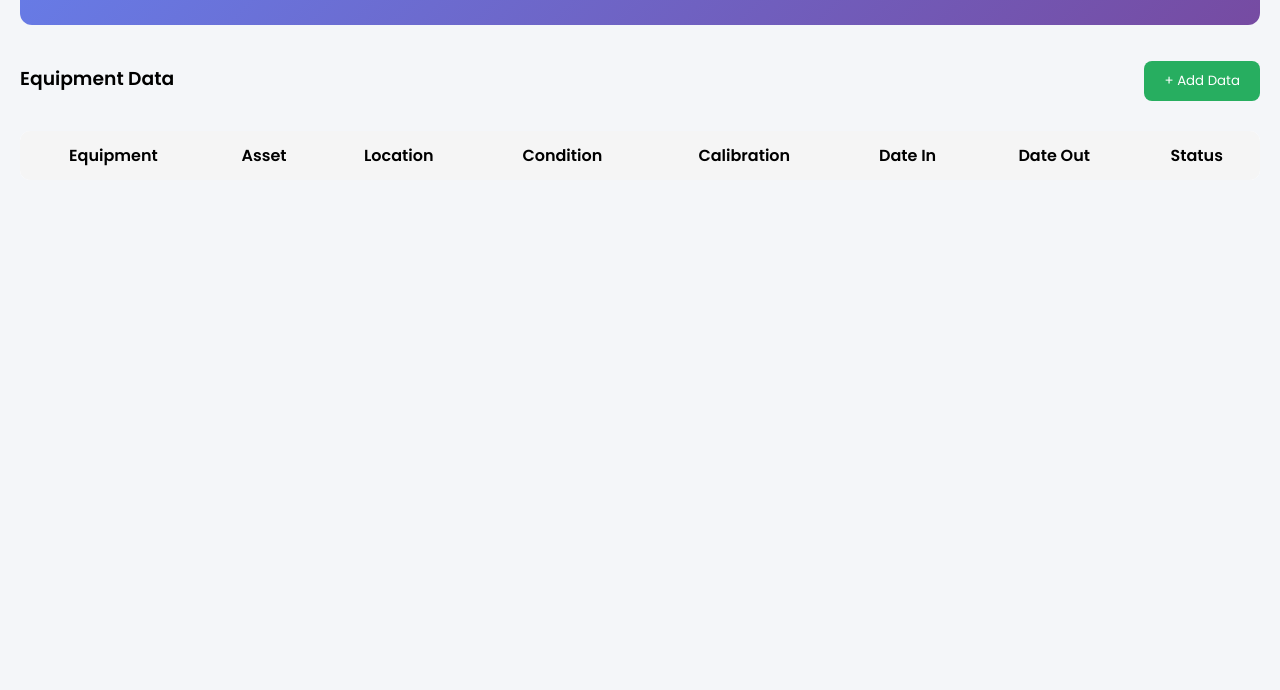
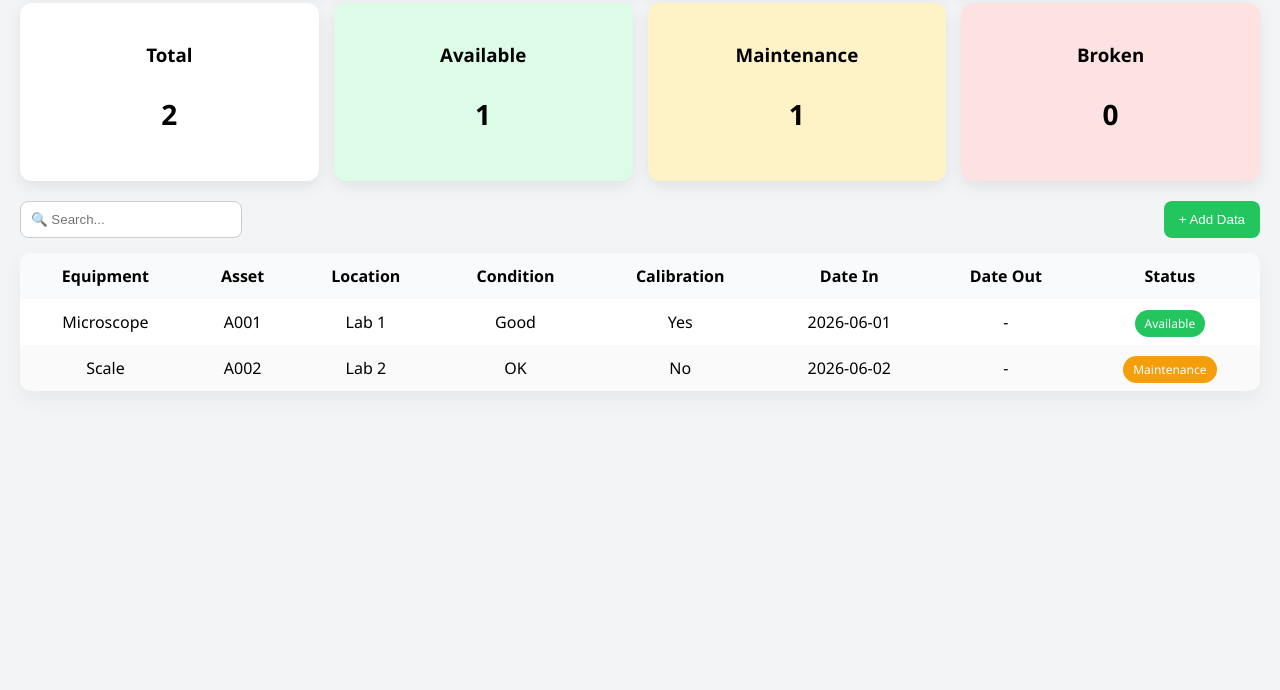
Before and after one commit to draihan125-alt/project-dias, a website: page index.html in a window 1280 px wide. Shown: the part 110-800 px from the top of the page. Drawn offline with Linux system fonts and the light colour scheme; no server answers.

Commit message:
Update index.html

```diff
--- a/index.html
+++ b/index.html
@@ -1,144 +1,160 @@
-<!doctype html>
-<html lang="id">
+<!DOCTYPE html><!DOCTYPE htmlen">
 <head>
 <meta charset="UTF-8">
 <title>RAMC Dashboard</title>
 
-<link href="https://fonts.googleapis.com/css2?family=Poppins:wght@400;500;600&display=swap" rel="stylesheet"/>
-
 <style>
-* {
-  font-family: 'Poppins', sans-serif;
-  box-sizing: border-box;
+body {
+  font-family: 'Segoe UI', sans-serif;
+  background: #f3f4f6;
+  margin: 0;
 }
 
-body {
-  margin: 0;
-  background: #f4f6f9;
+.container {
+  padding: 20px;
 }
 
-/* HEADER */
-.topbar {
-  background: linear-gradient(135deg, #667eea, #764ba2);
+.header {
+  background: linear-gradient(135deg, #6366f1, #7c3aed);
   color: white;
   padding: 20px;
-  margin: 20px;
   border-radius: 12px;
+  font-size: 24px;
+  font-weight: bold;
+  box-shadow: 0 8px 20px rgba(0,0,0,0.1);
 }
 
-/* TOOLBAR */
-.toolbar {
+/* CARDS */
+.cards {
+  display: flex;
+  gap: 15px;
+  margin: 20px 0;
+}
+
+.card {
+  flex: 1;
+  padding: 20px;
+  border-radius: 12px;
+  background: white;
+  box-shadow: 0 5px 15px rgba(0,0,0,0.08);
+  text-align: center;
+}
+
+.card p {
+  font-size: 28px;
+  font-weight: bold;
+}
+
+.green { background: #dcfce7; }
+.orange { background: #fef3c7; }
+.red { background: #fee2e2; }
+
+/* TOP */
+.top-bar {
   display: flex;
   justify-content: space-between;
-  align-items: center;
-  margin: 0 20px 10px;
+  margin-bottom: 15px;
 }
 
-/* BUTTON */
-.btn-add {
-  padding: 10px 20px;
-  background: #27ae60;
+input {
+  padding: 10px;
+  width: 200px;
+  border-radius: 8px;
+  border: 1px solid #ccc;
+}
+
+button {
+  background: #22c55e;
   color: white;
   border: none;
+  padding: 10px 15px;
   border-radius: 8px;
   cursor: pointer;
+  transition: 0.2s;
 }
 
-.btn-add:hover {
-  background: #219150;
+button:hover {
+  transform: scale(1.05);
+  background: #16a34a;
 }
 
 /* TABLE */
-.table-card {
-  background: white;
-  margin: 20px;
-  border-radius: 10px;
-  overflow: hidden;
-}
-
 table {
   width: 100%;
   border-collapse: collapse;
+  background: white;
+  border-radius: 12px;
+  overflow: hidden;
+  box-shadow: 0 8px 20px rgba(0,0,0,0.05);
+}
+
+th, td {
+  padding: 12px;
+  text-align: center;
 }
 
 th {
-  background: #f5f5f5;
-  padding: 12px;
+  background: #f9fafb;
 }
 
-td {
-  padding: 10px;
-  border-bottom: 1px solid #eee;
+tr:nth-child(even) {
+  background: #fafafa;
 }
 
 tr:hover {
-  background: #fafafa;
+  background: #f1f5f9;
 }
 
-/* BADGE */
-.badge-ok {
-  background: #d4edda;
+/* STATUS */
+.status {
   padding: 5px 10px;
   border-radius: 20px;
+  color: white;
+  font-size: 12px;
 }
 
-.badge-ng {
-  background: #f8d7da;
-  padding: 5px 10px;
-  border-radius: 20px;
-}
+.status.available { background: #22c55e; }
+.status.maintenance { background: #f59e0b; }
+.status.broken { background: #ef4444; }
 
-/* MODAL */
-.hidden {
-  display: none !important;
-}
-
-.modal {
-  position: fixed;
-  top: 0;
-  left: 0;
-  width: 100%;
-  height: 100%;
-  background: rgba(0,0,0,0.5);
-  display: flex;
-  justify-content: center;
-  align-items: center;
-}
-
-.modal-content {
-  background: white;
-  padding: 20px;
-  border-radius: 10px;
-  width: 350px;
-}
-
-input, select {
-  width: 100%;
-  margin: 5px 0;
-  padding: 8px;
-}
-
-button {
-  margin-top: 5px;
-}
 </style>
 </head>
 
 <body>
 
-<!-- HEADER -->
-<div class="topbar">
-  <h2>📋 RAMC Dashboard</h2>
+<div class="container">
+
+  <div class="header">
+    📋 RAMC Dashboard
   </div>
 
-<!-- TOOLBAR -->
-<div class="toolbar">
-  <h3>Equipment Data</h3>
-  <button class="btn-add" onclick="openModal()">+ Add Data</button>
+  <!-- CARDS -->
+  <div class="cards">
+    <div class="card">
+      <h3>Total</h3>
+      <p id="total">0</p>
+    </div>
+    <div class="card green">
+      <h3>Available</h3>
+      <p id="available">0</p>
+    </div>
+    <div class="card orange">
+      <h3>Maintenance</h3>
+      <p id="maintenance">0</p>
+    </div>
+    <div class="card red">
+      <h3>Broken</h3>
+      <p id="broken">0</p>
+    </div>
+  </div>
+
+  <!-- TOP -->
+  <div class="top-bar">
+    <input id="search" placeholder="🔍 Search..." onkeyup="searchData()">
+    <button onclick="addDummy()">+ Add Data</button>
   </div>
 
   <!-- TABLE -->
-<div class="table-card">
   <table>
     <thead>
       <tr>
@@ -152,111 +168,111 @@ button {
         <th>Status</th>
       </tr>
     </thead>
-<tbody id="table-body"></tbody>
+    <tbody id="tableBody"></tbody>
   </table>
-</div>
 
-<!-- MODAL -->
-<div id="modal" class="modal hidden">
-  <div class="modal-content">
-    <h3>Tambah Data</h3>
-
-    <input id="fEquipment" placeholder="Equipment">
-    <input id="fAsset" placeholder="Asset">
-    <input id="fLocation" placeholder="Location">
-    <input id="fCondition" placeholder="Condition">
-    <input id="fCalibration" placeholder="Calibration">
-    <input id="fDateIn" type="date">
-    <input id="fDateOut" type="date">
-
-    <select id="fStatus">
-      <option value="OK">OK</option>
-      <option value="NG">NG</option>
-    </select>
-
-    <button onclick="saveData()">Save</button>
-    <button onclick="closeModal()">Close</button>
-  </div>
 </div>
 
 <script>
-const API_URL = "https://project-dias.onrender.com/equipments";
-let data = [];
 
-/* FETCH */
-async function fetchData() {
-  const res = await fetch(API_URL);
-  const result = await res.json();
-  data = result;
-  renderTable();
+let data = [
+  {
+    equipment: "Microscope",
+    asset: "A001",
+    location: "Lab 1",
+    condition: "Good",
+    calibration: "Yes",
+    date_in: "2026-06-01",
+    date_out: "-",
+    status: "Available"
+  },
+  {
+    equipment: "Scale",
+    asset: "A002",
+    location: "Lab 2",
+    condition: "OK",
+    calibration: "No",
+    date_in: "2026-06-02",
+    date_out: "-",
+    status: "Maintenance"
+  }
+];
+
+function renderTable(filtered = data) {
+  let html = "";
+
+  let total = filtered.length;
+  let available = 0;
+  let maintenance = 0;
+  let broken = 0;
+
+  filtered.forEach(item => {
+    let statusClass = "";
+
+    if(item.status === "Available") {
+      statusClass = "available";
+      available++;
+    }
+    else if(item.status === "Maintenance") {
+      statusClass = "maintenance";
+      maintenance++;
+    }
+    else {
+      statusClass = "broken";
+      broken++;
     }
 
-/* RENDER */
-function renderTable() {
-  const tbody = document.getElementById("table-body");
-  tbody.innerHTML = "";
-
-  data.forEach(item => {
-    const status = item.status?.toUpperCase();
-    const badge = status === "OK" ? "badge-ok" : "badge-ng";
-
-    tbody.innerHTML += `
+    html += `
       <tr>
         <td>${item.equipment}</td>
         <td>${item.asset}</td>
         <td>${item.location}</td>
         <td>${item.condition}</td>
         <td>${item.calibration}</td>
-      <td>${item.date_in?.split('T')[0] || '-'}</td>
-      <td>${item.date_out?.split('T')[0] || '-'}</td>
-      <td><span class="${badge}">${status}</span></td>
-    </tr>`;
+        <td>${item.date_in}</td>
+        <td>${item.date_out}</td>
+        <td><span class="status ${statusClass}">${item.status}</span></td>
+      </tr>
+    `;
   });
+
+  document.getElementById("tableBody").innerHTML = html;
+
+  document.getElementById("total").innerText = total;
+  document.getElementById("available").innerText = available;
+  document.getElementById("maintenance").innerText = maintenance;
+  document.getElementById("broken").innerText = broken;
 }
 
-/* SAVE */
-async function saveData() {
-  const newData = {
-    equipment: fEquipment.value,
-    asset: fAsset.value,
-    location: fLocation.value,
-    condition: fCondition.value,
-    calibration: fCalibration.value,
-    date_in: fDateIn.value,
-    date_out: fDateOut.value,
-    status: fStatus.value
-  };
+function searchData() {
+  let keyword = document.getElementById("search").value.toLowerCase();
 
-  await fetch(API_URL, {
-    method: "POST",
-    headers: {"Content-Type": "application/json"},
-    body: JSON.stringify(newData)
+  let filtered = data.filter(item =>
+    item.equipment.toLowerCase().includes(keyword) ||
+    item.asset.toLowerCase().includes(keyword) ||
+    item.location.toLowerCase().includes(keyword)
+  );
+
+  renderTable(filtered);
+}
+
+function addDummy(){
+  data.push({
+    equipment: "New Tool",
+    asset: "A00" + (data.length+1),
+    location: "Lab",
+    condition: "Good",
+    calibration: "Yes",
+    date_in: "2026-06-25",
+    date_out: "-",
+    status: "Available"
   });
 
-  alert("✅ Data saved");
-  closeModal();
-  fetchData();
+  renderTable();
 }
 
-/* MODAL */
-function openModal() {
-  document.getElementById("modal").classList.remove("hidden");
-}
+renderTable();
 
-function closeModal() {
-  document.getElementById("modal").classList.add("hidden");
-}
-
-/* klik luar close */
-window.onclick = function(e) {
-  if (e.target.id === "modal") closeModal();
-};
-
-/* AUTO UPDATE MULTI USER 🔥 */
-setInterval(fetchData, 3000);
-
-/* LOAD */
-fetchData();
 </script>
 
 </body>
```
Lines whose indentation alone changed are shown as unchanged.
